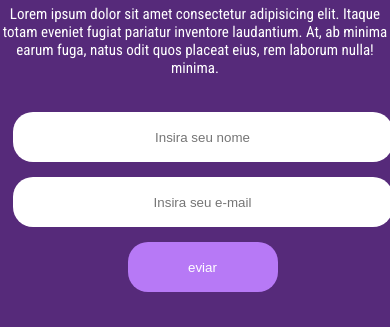
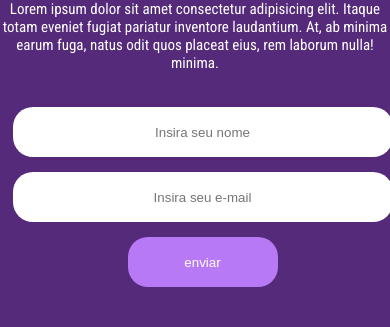
Before and after one commit to Goncxz/Landing-Page-Newslatter, a plain HTML site: page index.html in a window 390 px wide. Shown: the part 517-844 px from the top of the page. Drawn offline with nearby package versions, Linux system fonts and the light colour scheme.

Commit message:
Add files via upload

```diff
--- a/index.html
+++ b/index.html
@@ -44,7 +44,7 @@
         <form>
         <input type="text" placeholder="Insira seu nome" required>
         <input type="email" placeholder="Insira seu e-mail" required>
-        <input id="botao" type="submit" value="eviar">
+        <input id="botao" type="submit" value="enviar">
         </form>
     </div>
 </div>
--- a/style.css
+++ b/style.css
@@ -177,7 +177,7 @@ button{
 }
 
 #container{
-    padding-top: 30px;
+    padding-top: 25px;
     flex-direction: column;
     align-items: center;
 }
```
